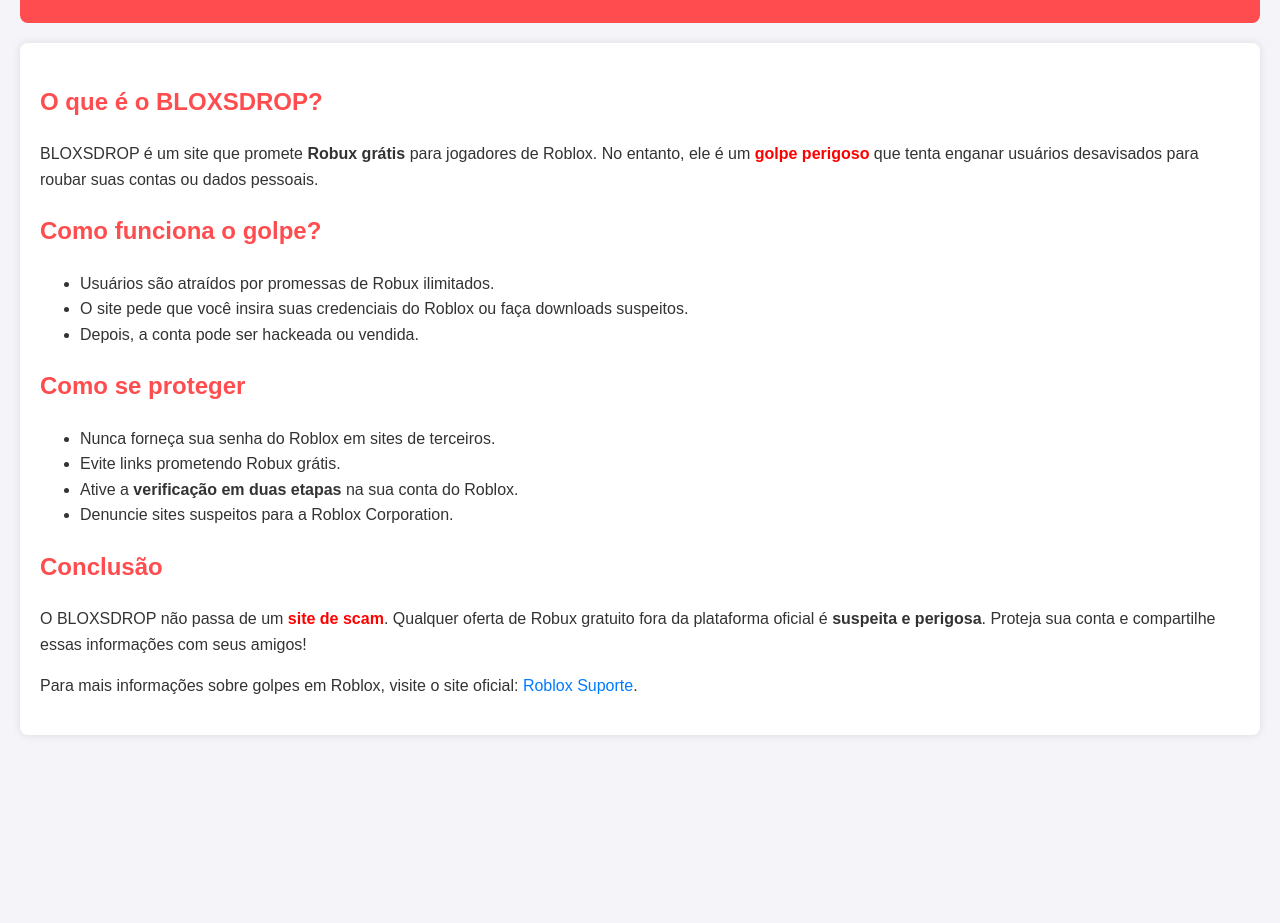
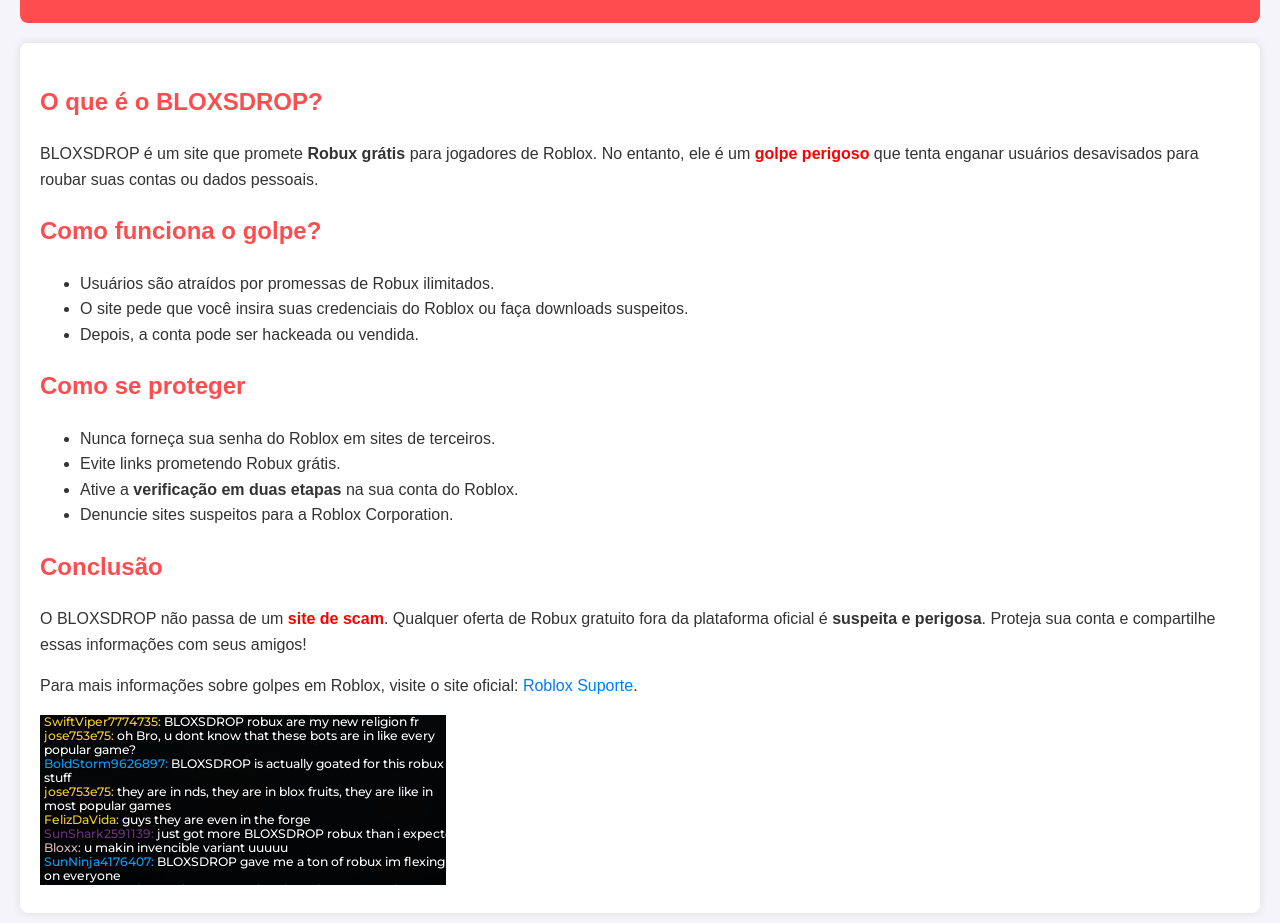
Before and after one commit to MisterSpyroYT/BloxsdropReporting, a plain HTML site: page index.html in a window 1280 px wide. Shown: the part 121-1044 px from the top of the page. Before the commit the page ends 876 px from the top, so only its background shows below. Drawn offline with Linux system fonts and the light colour scheme.

Commit message:
Update index.html

```diff
--- a/index.html
+++ b/index.html
@@ -70,6 +70,7 @@
         <p>O BLOXSDROP não passa de um <span class="alert">site de scam</span>. Qualquer oferta de Robux gratuito fora da plataforma oficial é <strong>suspeita e perigosa</strong>. Proteja sua conta e compartilhe essas informações com seus amigos!</p>
 
         <p>Para mais informações sobre golpes em Roblox, visite o site oficial: <a href="https://en.help.roblox.com/hc/pt-br/articles/203313410" target="_blank">Roblox Suporte</a>.</p>
+        <img src="Captura de tela 2025-12-31 115412.png">
     </article>
 </body>
 </html>
```
